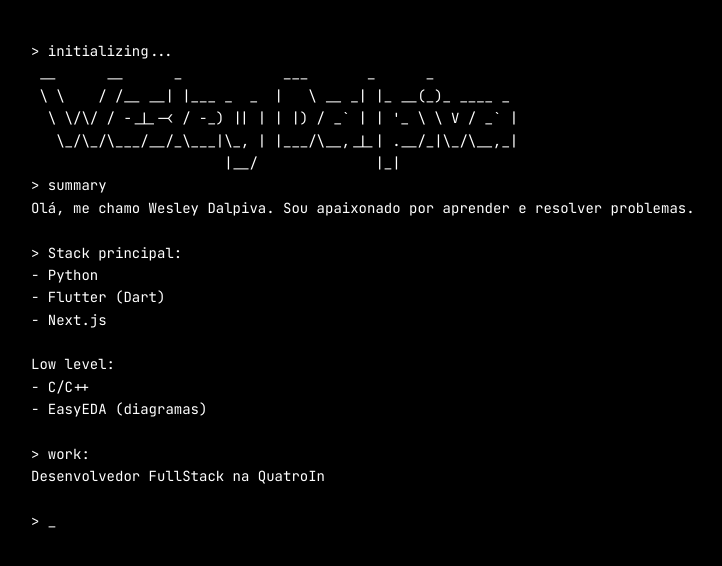
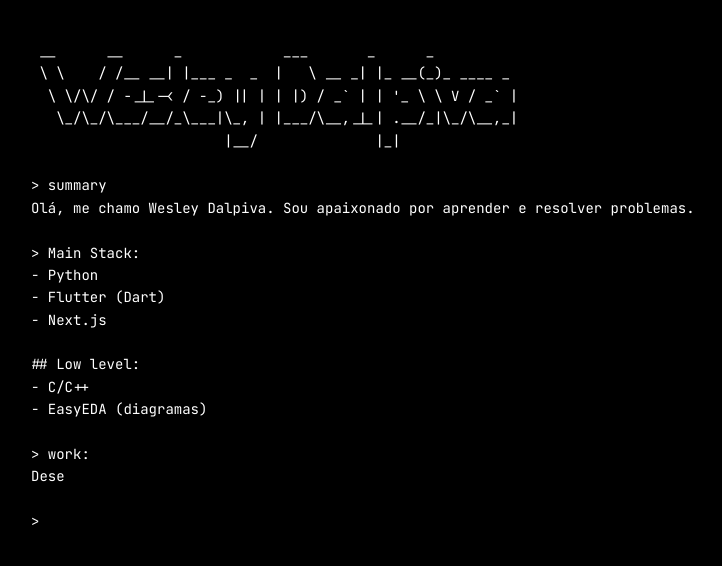
Before and after one commit to Dalpiva/wesleydalpiva, a Next.js app: page / in a window 1280 px wide. Shown: the top 566 px of the page, without its empty margins (249-971 px from the left). Built offline with nearby package versions, Linux system fonts and the light colour scheme.

Commit message:
feat: adiciona typewrite

```diff
--- /dev/null
+++ b/app/components/Cursor.tsx
@@ -0,0 +1,41 @@
+"use client";
+
+import { useEffect, useState } from "react";
+
+type Props = {
+  blink?: boolean;
+  interval?: number;
+  maxBlinks?: number;
+  onFinish?: () => void;
+};
+
+export default function Cursor({
+  blink = true,
+  interval = 500,
+  maxBlinks,
+  onFinish,
+}: Props) {
+  const [visible, setVisible] = useState(true);
+  const [count, setCount] = useState(0);
+
+  useEffect(() => {
+    if (!blink) return;
+
+    const timer = setInterval(() => {
+      setVisible((v) => !v);
+      setCount((c) => c + 1);
+    }, interval);
+
+    return () => clearInterval(timer);
+  }, [blink]);
+
+  useEffect(() => {
+    if (!maxBlinks) return;
+
+    if (count >= maxBlinks * 2) {
+      onFinish?.();
+    }
+  }, [count, maxBlinks, onFinish]);
+
+  return <span>{visible ? "_" : " "}</span>;
+}
--- /dev/null
+++ b/app/components/TerminalHero.tsx
@@ -0,0 +1,84 @@
+"use client";
+
+import { useState } from "react";
+import { useTerminalSequence } from "../hooks/useTerminalSequence";
+import { useTypewriter } from "../hooks/useTypewriter";
+import Cursor from "./Cursor";
+
+const BEFORE_LINK = ` __      __      _            ___       _      _
+ \\ \\    / /__ __| |___ _  _  |   \\ __ _| |_ __(_)_ ____ _
+  \\ \\/\\/ / -_|_-< / -_) || | | |) / _\` | | '_ \\ \\ V / _\` |
+   \\_/\\_/\\___/__/_\\___|\\_, | |___/\\__,_|_| .__/_|\\_/\\__,_|
+                       |__/              |_|
+
+> summary
+Olá, me chamo Wesley Dalpiva. Sou apaixonado por aprender e resolver problemas.
+
+> Main Stack:
+- Python
+- Flutter (Dart)
+- Next.js
+
+## Low level:
+- C/C++
+- EasyEDA (diagramas)
+
+> work:
+Desenvolvedor FullStack na `;
+
+export default function TerminalHero() {
+  const { phase, setPhase } = useTerminalSequence();
+
+  const [step, setStep] = useState<"main" | "link" | "done">("main");
+
+  const mainText = useTypewriter(
+    BEFORE_LINK,
+    5,
+    phase === "typing" && step === "main",
+    () => setStep("link")
+  );
+
+  const linkText = useTypewriter(
+    "QuatroIn",
+    5,
+    step === "link",
+    () => {
+      setStep("done");
+      setPhase("done");
+    }
+  );
+
+  return (
+    <div>
+      {/* LOADING */}
+      {phase === "loading" && (
+        <pre>
+          {`> initializing... `}
+          <Cursor
+            interval={500}
+            maxBlinks={3}
+            onFinish={() => setPhase("typing")}
+          />
+        </pre>
+      )}
+
+      {/* TYPEWRITER */}
+      {(phase === "typing" || phase === "done") && (
+        <pre>
+{mainText}
+{step !== "main" && (
+  <a
+    href="https://quatroin.com.br"
+    target="_blank"
+    rel="noopener noreferrer"
+  >
+    {linkText}
+  </a>
+)}
+{"\n\n> "}
+{step === "done" && <Cursor />}
+        </pre>
+      )}
+    </div>
+  );
+}
--- a/app/globals.css
+++ b/app/globals.css
@@ -17,4 +17,17 @@ pre {
   font-family: inherit;
   font-size: 14px;
   line-height: 1.6;
+
+  white-space: pre-wrap;
 }
+
+.cursor {
+  display: inline-block;
+  animation: blink 1s step-start infinite;
+}
+
+@keyframes blink {
+  50% {
+    opacity: 0;
+  }
+}
--- /dev/null
+++ b/app/hooks/useTerminalSequence.ts
@@ -0,0 +1,15 @@
+import { useEffect, useState } from "react";
+
+export function useTerminalSequence() {
+  const [phase, setPhase] = useState<"loading" | "typing" | "done">("loading");
+
+  useEffect(() => {
+    const timer = setTimeout(() => {
+      setPhase("typing");
+    }, 3000);
+
+    return () => clearTimeout(timer);
+  }, []);
+
+  return { phase, setPhase };
+}
--- /dev/null
+++ b/app/hooks/useTypewriter.ts
@@ -0,0 +1,30 @@
+import { useEffect, useState } from "react";
+
+export function useTypewriter(
+  text: string,
+  speed = 10,
+  start = true,
+  onDone?: () => void
+) {
+  const [output, setOutput] = useState("");
+
+  useEffect(() => {
+    if (!start) return;
+
+    let i = 0;
+
+    const interval = setInterval(() => {
+      setOutput(text.slice(0, i));
+      i++;
+
+      if (i > text.length) {
+        clearInterval(interval);
+        onDone?.();
+      }
+    }, speed);
+
+    return () => clearInterval(interval);
+  }, [text, start]);
+
+  return output;
+}
--- a/app/page.tsx
+++ b/app/page.tsx
@@ -1,47 +1,10 @@
+import TerminalHero from "./components/TerminalHero";
+
 export default function Home() {
   return (
     <main>
       <section>
-        <pre>{`> initializing...`}</pre>
-        <pre>
-{` __      __      _            ___       _      _
- \\ \\    / /__ __| |___ _  _  |   \\ __ _| |_ __(_)_ ____ _
-  \\ \\/\\/ / -_|_-< / -_) || | | |) / _\` | | '_ \\ \\ V / _\` |
-   \\_/\\_/\\___/__/_\\___|\\_, | |___/\\__,_|_| .__/_|\\_/\\__,_|
-                       |__/              |_|
-`}
-        </pre>
-
-        <pre>
-{`> summary
-Olá, me chamo Wesley Dalpiva. Sou apaixonado por aprender e resolver problemas.
-
-> Stack principal:
-- Python
-- Flutter (Dart)
-- Next.js
-
-Low level:
-- C/C++
-- EasyEDA (diagramas)
-
-`}
-        </pre>
-
-        <pre>
-{`> work:
-Desenvolvedor FullStack na `}
-          <a
-            href="https://quatroin.com.br"
-            target="_blank"
-            rel="noopener noreferrer"
-          >
-            QuatroIn
-          </a>
-        </pre>
-
-        <pre>{`
-> _`}</pre>
+        <TerminalHero />
       </section>
     </main>
   );
```
